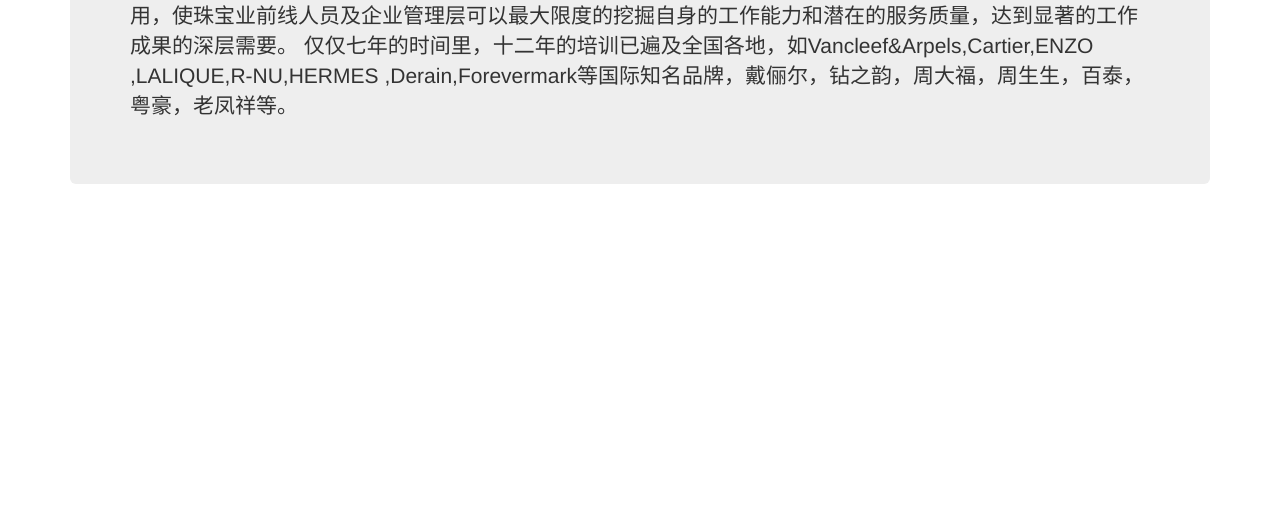
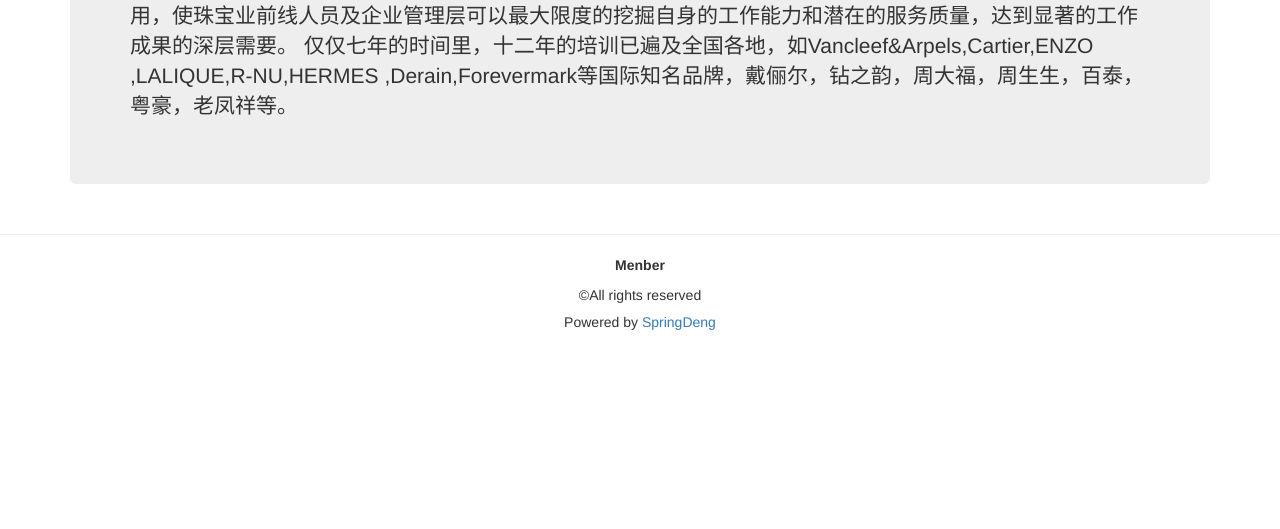
Before and after one commit to spring3th/Menber, a Django app: page /index/ in a window 1280 px wide. Shown: the part 748-1277 px from the top of the page. Run offline with Django 3.2, Linux system fonts and the light colour scheme; some libraries are stand-ins or nearby versions.

Commit message:
add footer

```diff
--- a/Manage/templates/base.html
+++ b/Manage/templates/base.html
@@ -66,5 +66,12 @@
   <script src="/static/js/jquery.min.js"></script>
   <script src="/static/js/bootstrap.min.js"></script>
 
-
+<footer class="footer" role="contentinfo">
+			<hr>
+			<div class="container">
+				<p class="text-center"><strong>Menber</strong></p>
+				<p class="text-center">©All rights reserved</p>
+				<h5 class="text-center"> Powered by&nbsp;<a href="http://ssjike.com">SpringDeng</a></h5>
+			</div>
+		</footer>
 </body></html>
```
